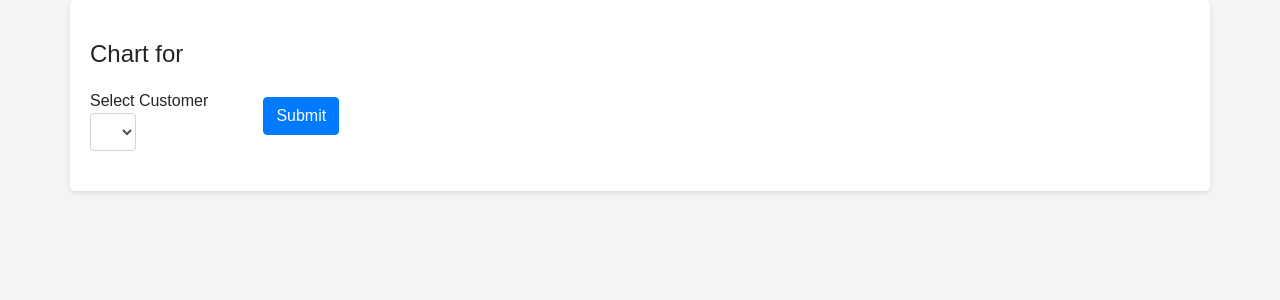
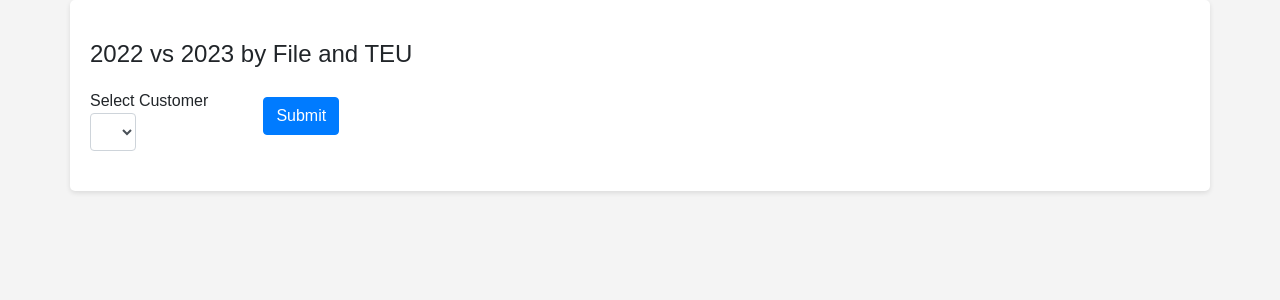
Before and after one commit to climbr88/climbr88.github.io, a Flask app: page / in a window 1280 px wide. Shown: the part 97-397 px from the top of the page. Run offline with Flask 2, Linux system fonts and the light colour scheme; lists and menus that the app fills with data are empty; parts of the project's set-up code (start-up, migrations or seed data) failed here and were passed over; some libraries are stand-ins or nearby versions.

Commit message:
Update index.html
improving html

```diff
--- a/templates/index.html
+++ b/templates/index.html
@@ -44,7 +44,7 @@
         <h1>Customer Data Visualization</h1>
     </div>
     <div class="container">
-        <h1>Chart for {{ request.form['customer_name'] }}</h1>
+        <h1>2022 vs 2023 by File and TEU</h1>
         <form method="POST" class="form-inline">
             {{ form.hidden_tag() }}
             <div class="form-row">
@@ -61,13 +61,15 @@
         </form>
         <div class="chart">
             <!-- Display the Files chart here -->
-            {{ fig_files_html | safe }}
+            {{ files_html | safe }}
         </div>
         <div class="chart">
             <!-- Display the TEU chart here -->
-            {{ fig_teu_html | safe }}
+            {{ teu_html | safe }}
         </div>
     </div>
     <!-- Add any necessary JavaScript libraries or scripts here -->
 </body>
 </html>
+
+</html>
```
